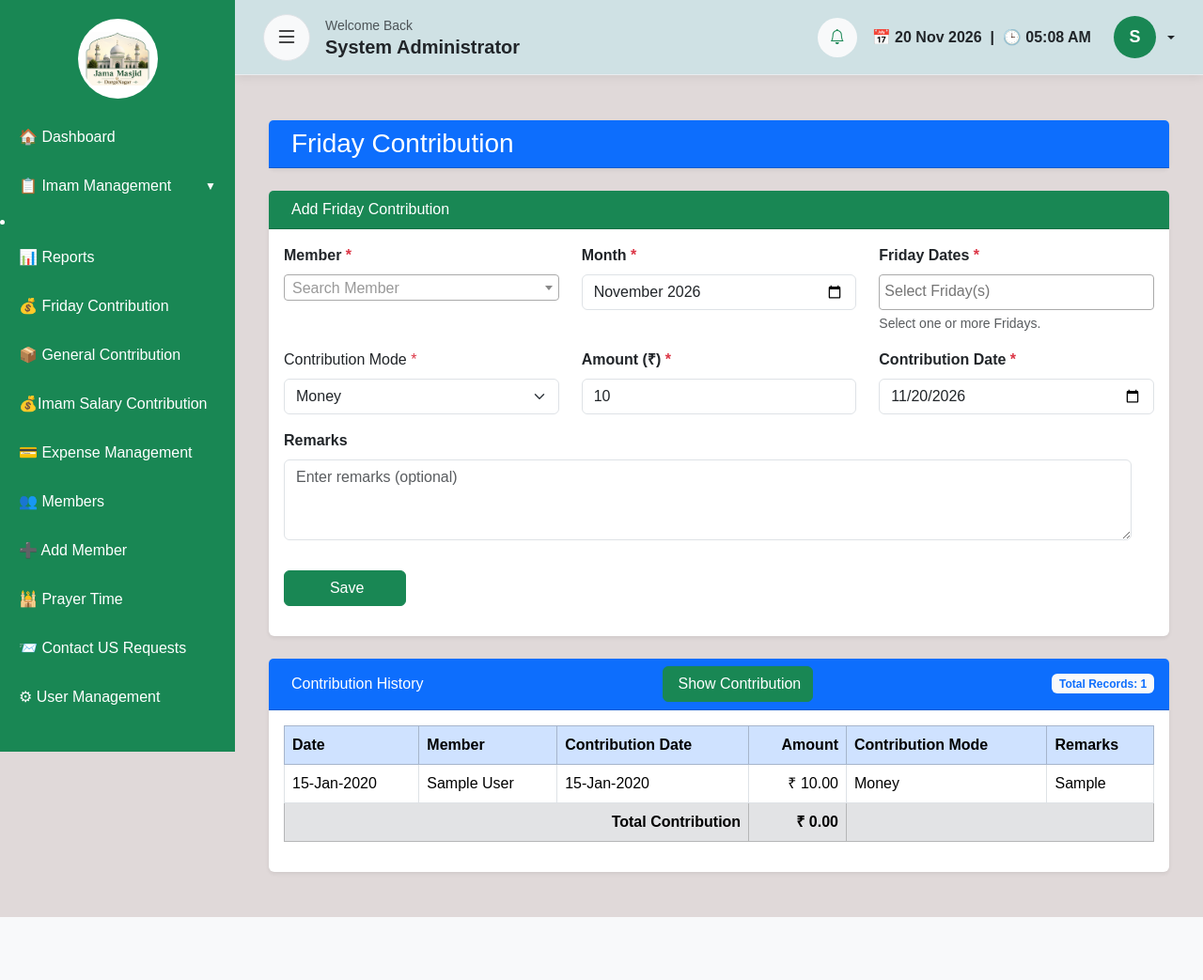
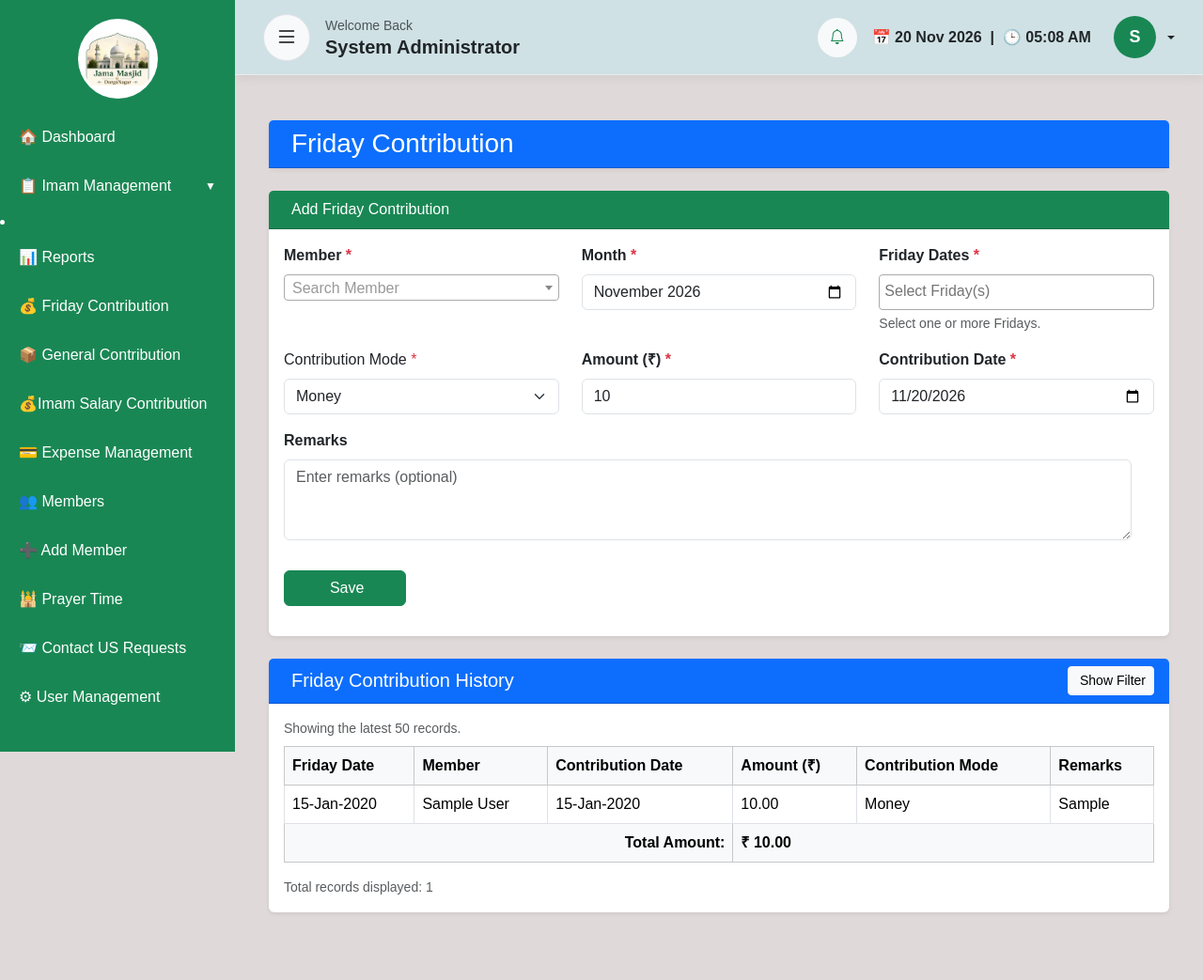
Before and after one commit to mahamudalam/MosqueManagement, a Flask app: page /friday-donation in a window 1280 px wide. Shown: the whole page at 94% size. Before the commit the page ends 976 px from the top, so only its background shows below. Run offline with Flask 3, Linux system fonts and the light colour scheme; a user stored in the database is signed in; tables that the repository leaves empty hold one stand-in row (values such as "Sample post"); some libraries are stand-ins or nearby versions.

Commit message:
filter for friday and imama

```diff
--- a/app/routes/friday.py
+++ b/app/routes/friday.py
@@ -34,29 +34,32 @@ def get_fridays(year):
     return fridays
 
 
+
 @friday_bp.route("/friday-donation", methods=["GET", "POST"])
 @login_required
 @role_required("Admin", "Committee Member")
 def friday_donation():
+
     members = Member.query.order_by(Member.name).all()
     fridays = get_fridays(datetime.today().year)
 
     if request.method == "POST":
+
         member_id = request.form["member_id"]
         amount = float(request.form["amount"])
-        #status = "Paid" if amount != 0 else "Due"
         remarks = request.form["remarks"]
-        #donation_date = datetime.strptime(request.form["donation_date"], "%Y-%m-%d").date()
+        contribution_mode = request.form["contribution_mode"]
 
-        contribution_mode = request.form["contribution_mode"]
         if contribution_mode == "Rice" and amount == 0:
-                status = "Paid"
+            status = "Paid"
         elif contribution_mode == "Money" and amount > 0:
-                status = "Paid"
+            status = "Paid"
         else:
             status = "Due"
-        #status = "Paid" if amount == 0 or contribution_mode=="Rice" else "Due"
-        contribution_date=datetime.strptime(request.form["contribution_date"], "%Y-%m-%d").date()
+
+        contribution_date = datetime.strptime(
+            request.form["contribution_date"], "%Y-%m-%d"
+        ).date()
 
         selected_fridays = request.form.getlist("donation_date")
 
@@ -66,18 +69,17 @@ def friday_donation():
 
         for friday in selected_fridays:
 
-            friday_date = datetime.strptime(friday, "%Y-%m-%d").date()
+            friday_date = datetime.strptime(
+                friday, "%Y-%m-%d"
+            ).date()
 
-            # Validate Friday
             if friday_date.weekday() != 4:
                 flash(f"{friday_date} is not a Friday.", "danger")
                 return redirect(url_for("friday.friday_donation"))
 
-            # Check duplicate
             existing = FridayDonation.query.filter_by(
                 member_id=member_id,
                 donation_date=friday_date
-                #contribution_mode=contribution_mode
             ).first()
 
             if existing:
@@ -85,7 +87,6 @@ def friday_donation():
                     f"Donation already exists for {friday_date.strftime('%d-%b-%Y')}.",
                     "warning"
                 )
-                #continue
                 return redirect(url_for("friday.friday_donation"))
 
             donation = FridayDonation(
@@ -104,14 +105,59 @@ def friday_donation():
 
         flash("Friday contribution(s) added successfully.", "success")
         return redirect(url_for("friday.friday_donation"))
-    donations = FridayDonation.query.order_by(FridayDonation.id.desc()).limit(50).all()
+
+    # =====================================
+    # GET: Contribution History
+    # =====================================
+
+    selected_contribution_date = request.args.get(
+        "contribution_date", ""
+    ).strip()
+
+    if selected_contribution_date:
+
+        try:
+            filter_date = date.fromisoformat(
+                selected_contribution_date
+            )
+
+            # Fetch ALL matching records from database
+            donations = FridayDonation.query.filter(
+                FridayDonation.contribution_date == filter_date
+            ).order_by(
+                FridayDonation.id.desc()
+            ).all()
+
+        except ValueError:
+            flash("Invalid contribution date.", "warning")
+            selected_contribution_date = ""
+
+            donations = FridayDonation.query.order_by(
+                FridayDonation.id.desc()
+            ).limit(50).all()
+
+    else:
+        # Initial page load and Reset: latest 50 records
+        donations = FridayDonation.query.order_by(
+            FridayDonation.id.desc()
+        ).limit(50).all()
+
+    # Calculate total of displayed records
+    total_amount = sum(
+        float(d.amount or 0) for d in donations
+    )
+
     return render_template(
         "donation/friday_donation.html",
         members=members,
         donations=donations,
         fridays=fridays,
         today_date=date.today().isoformat(),
-        current_month=current_month)
+        current_month=current_month,
+        selected_contribution_date=selected_contribution_date,
+        total_amount=total_amount
+    )
+
 
 
 @friday_bp.route("/get-member-friday-contribution/<int:member_id>")
--- a/app/templates/donation/friday_donation.html
+++ b/app/templates/donation/friday_donation.html
@@ -258,111 +258,105 @@
     </div>
 
 
-    <!-- Contribution History -->
-    <div class="card shadow-sm border-0">
+
+    <!-- Friday Contribution History -->
+    <div class="card shadow-sm border-0 mt-4 mb-4">
 
         <div class="card-header bg-primary text-white d-flex justify-content-between align-items-center">
 
-            <span>
+            <h5 class="mb-0">
                 <i class="fa fa-history me-2"></i>
-                Contribution History
-            </span>
+                Friday Contribution History
+            </h5>
 
-            <button class="btn btn-success"
-                    type="button"
+            <button type="button"
+                    class="btn btn-light btn-sm"
                     id="toggleFridayFilter">
-
-                <i class="fa fa-filter me-1"></i>
-                Show Contribution
-
+                <i class="fa fa-filter me-1"></i> Show Filter
             </button>
-
-            <span class="badge bg-light text-primary">
-                Total Records: {{ donations|length }}
-            </span>
 
         </div>
 
         <div class="card-body">
 
-            <!-- Date Filter: Initially Hidden -->
-            <div id="fridayFilterSection" style="display:none;">
+            <!-- Database Date Filter -->
+            <div id="fridayFilterSection"
+                class="border rounded p-3 mb-3"
+                style="display:none;">
 
-                <div class="row mb-3">
+                <form method="GET"
+                    action="{{ url_for('friday.friday_donation') }}">
 
-                    <div class="col-lg-4 col-md-6 mb-2">
+                    <div class="row align-items-end">
+
+                        <div class="col-md-4 mb-2">
 
                             <label class="form-label fw-bold">
-                            <i class="fa fa-calendar me-1"></i>
-                            Select Contribution Date
+                                Contribution Date
                             </label>
 
                             <input type="date"
-                            id="fridayHistoryDate"
-                            class="form-control">
+                                name="contribution_date"
+                                class="form-control"
+                                value="{{ selected_contribution_date or '' }}"
+                                required>
 
                         </div>
 
-                    <div class="col-lg-2 col-md-3 d-flex align-items-end mb-2">
+                        <div class="col-md-4 mb-2">
 
-                        <button type="button"
-                                class="btn btn-primary w-100"
-                                id="filterFridayBtn">
-
-                            <i class="fa fa-filter me-1"></i>
+                            <button type="submit" class="btn btn-success">
+                                <i class="fa fa-search me-1"></i>
                                 Filter
-
                             </button>
 
-                    </div>
-
-                    <div class="col-lg-2 col-md-3 d-flex align-items-end mb-2">
-
-                        <button type="button"
-                                class="btn btn-secondary w-100"
-                                id="resetFridayFilter">
-
+                            <a href="{{ url_for('friday.friday_donation') }}"
+                            class="btn btn-secondary">
                                 <i class="fa fa-refresh me-1"></i>
                                 Reset
-
-                        </button>
+                            </a>
 
                         </div>
 
                     </div>
 
-                <hr>
+                </form>
 
             </div>
 
-            <!-- Contribution Table: Always Visible -->
+            <!-- Active Filter Information -->
+            {% if selected_contribution_date %}
+            <div class="alert alert-info py-2">
+                Showing records for contribution date:
+                <strong>{{ selected_contribution_date }}</strong>
+            </div>
+            {% else %}
+            <div class="text-muted small mb-2">
+                Showing the latest 50 records.
+            </div>
+            {% endif %}
+
+            <!-- History Table -->
             <div class="table-responsive">
 
                 <table class="table table-bordered table-hover align-middle">
 
-                    <thead class="table-primary">
-
+                    <thead class="table-light">
                         <tr>
-                            <th>Date</th>
+                            <th>Friday Date</th>
                             <th>Member</th>
                             <th>Contribution Date</th>
-                            <th class="text-end">Amount</th>
+                            <th>Amount (₹)</th>
                             <th>Contribution Mode</th>
                             <th>Remarks</th>
                         </tr>
-
                     </thead>
 
                     <tbody>
 
-                        {% if donations %}
-
                         {% for d in donations %}
 
-                            <tr class="friday-contribution-row"
-                                data-date="{{ d.contribution_date.strftime('%Y-%m-%d') }}"
-                                data-amount="{{ d.amount or 0 }}">
-
+                        <tr>
                             <td>
                                 {{ d.donation_date.strftime('%d-%b-%Y') }}
                             </td>
@@ -372,58 +366,44 @@
                             </td>
 
                             <td>
-                                    {{ d.contribution_date.strftime('%d-%b-%Y') }}
-                                </td>
-
-                                <td class="text-end">
-                                    ₹ {{ "{:,.2f}".format(d.amount or 0) }}
+                                {{ d.contribution_date.strftime('%d-%b-%Y') if d.contribution_date else '-' }}
                             </td>
 
                             <td>
-                                    {{ d.contribution_mode.value if d.contribution_mode else "-" }}
+                                {{ "{:,.2f}".format(d.amount or 0) }}
                             </td>
 
                                 <td>
-                                    {{ d.remarks or "-" }}
+                                    {{ d.contribution_mode.value if d.contribution_mode else '-' }}
                                 </td>
 
+                            <td>
+                                {{ d.remarks or '-' }}
+                            </td>
+                        </tr>
+
+                        {% else %}
+
+                        <tr>
+                            <td colspan="6" class="text-center text-muted py-3">
+                                No Friday contributions found.
+                            </td>
                         </tr>
 
                         {% endfor %}
 
-                        {% else %}
+                    </tbody>
+
+                    <tfoot class="table-light fw-bold">
 
                         <tr>
-                                <td colspan="6"
-                                    class="text-center text-muted py-4">
+                            <td colspan="3" class="text-end">
+                                Total Amount:
+                            </td>
 
-                                    <i class="fa fa-inbox fa-2x mb-2"></i>
-                                    <br>
-                                    No contribution records found.
-
+                            <td colspan="3">
+                                ₹ {{ "{:,.2f}".format(total_amount or 0) }}
                             </td>
-                            </tr>
-
-                        {% endif %}
-
-                    </tbody>
-
-                    <tfoot class="table-secondary">
-
-                        <tr>
-
-                            <th colspan="3" class="text-end">
-                                Total Contribution
-                            </th>
-
-                            <th class="text-end">
-                                ₹ <span id="fridayFilteredTotal">
-                                    {{ "{:,.2f}".format(total_amount or 0) }}
-                                </span>
-                            </th>
-
-                            <th colspan="2"></th>
-
                         </tr>
 
                     </tfoot>
@@ -432,12 +412,8 @@
 
             </div>
 
-            <div id="noFridayContributionFound"
-                class="alert alert-warning text-center"
-                style="display:none;">
-
-                No contributions found for the selected date.
-
+            <div class="text-muted small">
+                Total records displayed: {{ donations|length }}
             </div>
 
         </div>
@@ -445,99 +421,51 @@
     </div>
 
 
+
 </div>
 
 
 <script>
+
+// 1. On page refresh, remove date filter and show latest 50 records
+(function () {
+
+    const navigationEntry = performance.getEntriesByType("navigation")[0];
+
+    if (navigationEntry && navigationEntry.type === "reload") {
+
+        const url = new URL(window.location.href);
+
+        if (url.searchParams.has("contribution_date")) {
+            window.location.replace(url.pathname);
+        }
+    }
+
+})();
+
+
+// 2. Show / Hide Filter
 document.addEventListener("DOMContentLoaded", function () {
 
     const toggleBtn = document.getElementById("toggleFridayFilter");
     const filterSection = document.getElementById("fridayFilterSection");
 
-    const dateInput = document.getElementById("fridayHistoryDate");
-    const filterBtn = document.getElementById("filterFridayBtn");
-    const resetBtn = document.getElementById("resetFridayFilter");
+    if (!toggleBtn || !filterSection) return;
 
-    const rows = document.querySelectorAll(".friday-contribution-row");
-
-    const totalElement = document.getElementById("fridayFilteredTotal");
-    const noRecords = document.getElementById("noFridayContributionFound");
-
-    if (!toggleBtn || !filterSection) {
-        console.error("Friday history filter elements not found.");
-        return;
-    }
-
-    // Show / Hide filter options
     toggleBtn.addEventListener("click", function () {
 
-        const isHidden = filterSection.style.display === "none";
+        const isHidden = window.getComputedStyle(filterSection).display === "none";
 
         filterSection.style.display = isHidden ? "block" : "none";
 
         toggleBtn.innerHTML = isHidden
             ? '<i class="fa fa-eye-slash me-1"></i> Hide Filter'
-            : '<i class="fa fa-filter me-1"></i> Show Contribution';
-
-    });
-
-    // Filter contributions by selected date
-    function filterFridayContributions() {
-
-        const selectedDate = dateInput.value;
-
-        let total = 0;
-        let visibleCount = 0;
-
-        rows.forEach(function (row) {
-
-            const rowDate = row.dataset.date;
-            const amount = parseFloat(row.dataset.amount) || 0;
-
-            const showRow =
-                !selectedDate || rowDate === selectedDate;
-
-            row.style.display = showRow ? "" : "none";
-
-            if (showRow) {
-
-                total += amount;
-                visibleCount++;
-
-            }
-
-        });
-
-        totalElement.textContent = total.toLocaleString("en-IN", {
-            minimumFractionDigits: 2,
-            maximumFractionDigits: 2
-        });
-
-        noRecords.style.display =
-            visibleCount === 0 ? "block" : "none";
-
-    }
-
-    // Filter button
-    filterBtn.addEventListener("click", function () {
-        filterFridayContributions();
-    });
-
-    // Automatically filter when date changes
-    dateInput.addEventListener("change", function () {
-        filterFridayContributions();
-    });
-
-    // Reset filter
-    resetBtn.addEventListener("click", function () {
-
-        dateInput.value = "";
-
-        filterFridayContributions();
+            : '<i class="fa fa-filter me-1"></i> Show Filter';
 
     });
 
 });
+
 </script>
 
 
```
Also changed, not shown: app/routes/salary.py (+44 -1 lines), app/templates/salary/Imam_salary_contribution.html (+87 -94 lines). Lines whose indentation alone changed are shown as unchanged.
